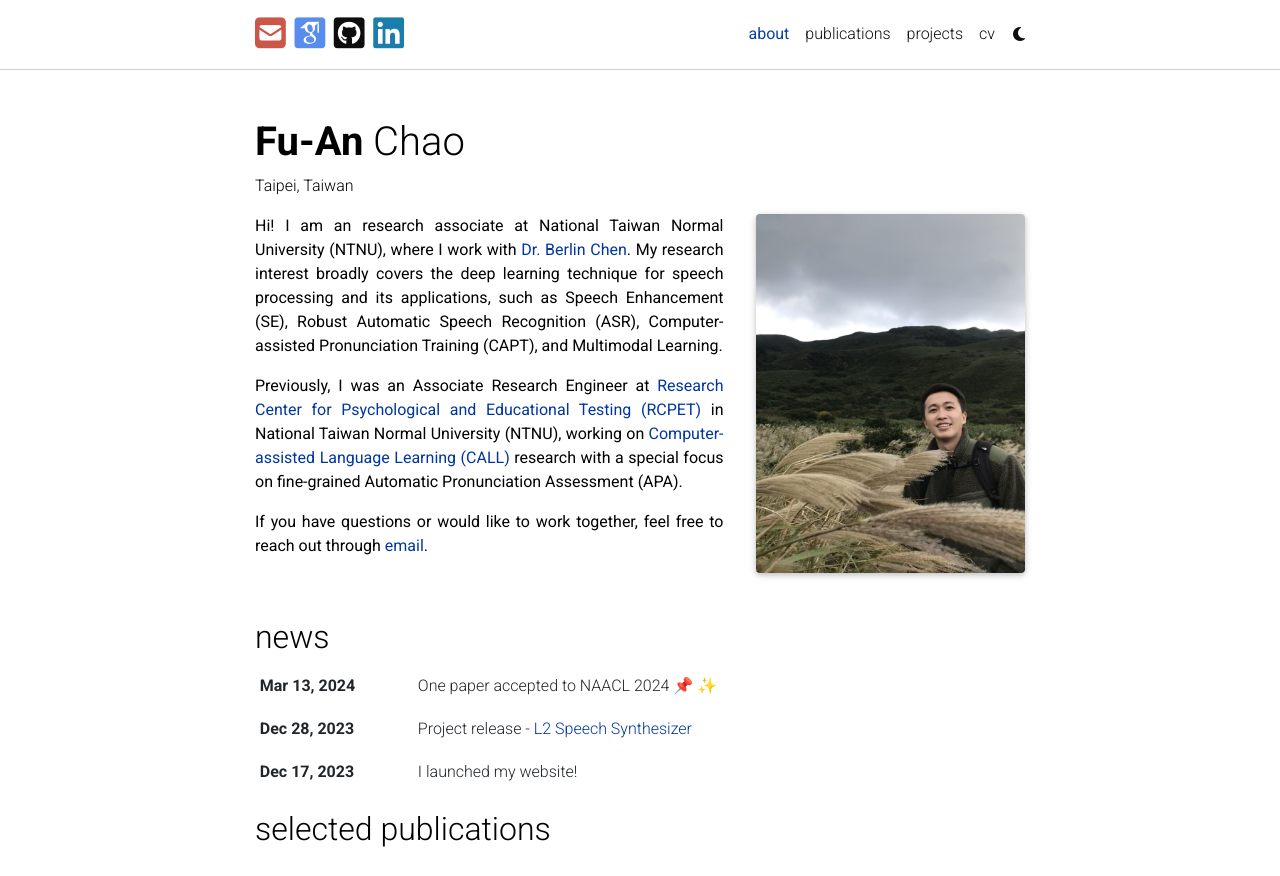
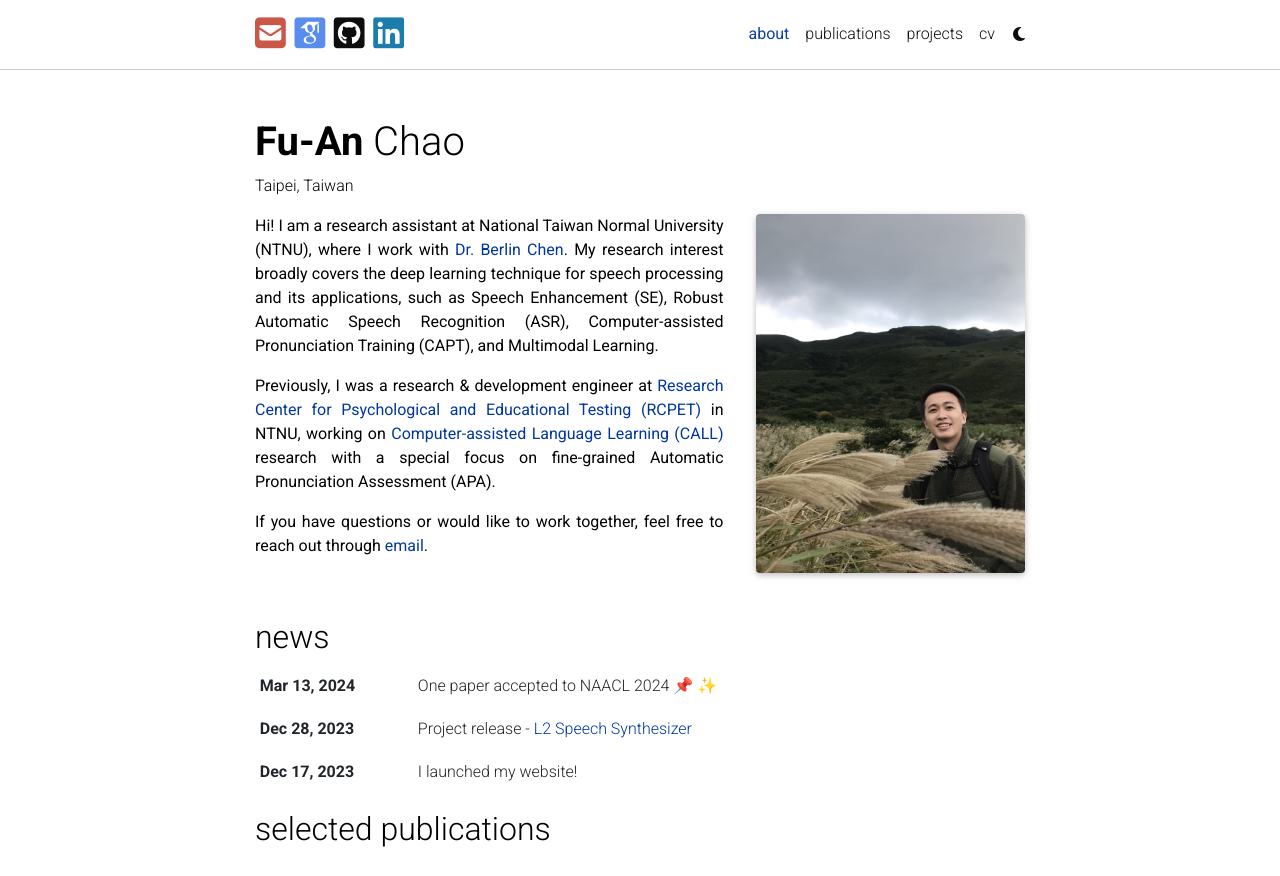
Before and after one commit to Fuann/Fuann.github.io, a Jekyll site: the page built from _pages/about.md, in a window 1280 px wide and 1050 px high, cut to the strip 0-876 px from the top of the window. Built offline with Jekyll 4.4.1, drawn with Linux system fonts in a browser that asks for light colours; full-size pictures stand in for the smaller copies a plugin makes; emoji names are drawn with the system emoji font; some web fonts are replaced; comment, search, counter and statistics services are not loaded; a style sheet for code colours, icons or effects is not loaded.

Commit message:
[info] align title

```diff
--- a/_data/cv.yml
+++ b/_data/cv.yml
@@ -11,7 +11,7 @@
 - title: Work Experience
   type: time_table
   contents:
-    - title: Associate Research Engineer
+    - title: Research & Development Engineer
       institution: Research Center for Psychological and Educational Testing (RCPET), NTNU
       year: 2022 - 2023
       description:
--- a/_pages/about.md
+++ b/_pages/about.md
@@ -19,8 +19,8 @@ selected_papers: true # includes a list of papers marked as "selected={true}"
 social: false  # includes social icons at the bottom of the page
 ---
 
-Hi! I am an research associate at National Taiwan Normal University (NTNU), where I work with [Dr. Berlin Chen](https://sites.google.com/site/berlinchenatntnu/home). My research interest broadly covers the deep learning technique for speech processing and its applications, such as Speech Enhancement (SE), Robust Automatic Speech Recognition (ASR), Computer-assisted Pronunciation Training (CAPT), and Multimodal Learning.
+Hi! I am a research assistant at National Taiwan Normal University (NTNU), where I work with [Dr. Berlin Chen](https://sites.google.com/site/berlinchenatntnu/home). My research interest broadly covers the deep learning technique for speech processing and its applications, such as Speech Enhancement (SE), Robust Automatic Speech Recognition (ASR), Computer-assisted Pronunciation Training (CAPT), and Multimodal Learning.
 
-Previously, I was an Associate Research Engineer at [Research Center for Psychological and Educational Testing (RCPET)](https://en.ntnu.edu.tw/p-centerrcp.php) in National Taiwan Normal University (NTNU), working on [Computer-assisted Language Learning (CALL)](https://en.wikipedia.org/wiki/Computer-assisted_language_learning) research with a special focus on fine-grained Automatic Pronunciation Assessment (APA).
+Previously, I was a research & development engineer at [Research Center for Psychological and Educational Testing (RCPET)](https://en.ntnu.edu.tw/p-centerrcp.php) in NTNU, working on [Computer-assisted Language Learning (CALL)](https://en.wikipedia.org/wiki/Computer-assisted_language_learning) research with a special focus on fine-grained Automatic Pronunciation Assessment (APA).
 
 If you have questions or would like to work together, feel free to reach out through [email](mailto:fuann@ntnu.edu.tw).
```
